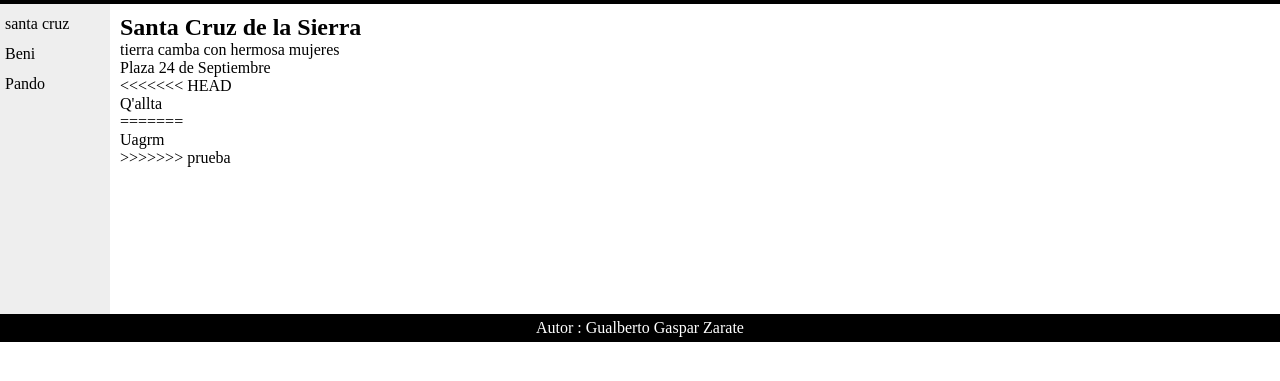
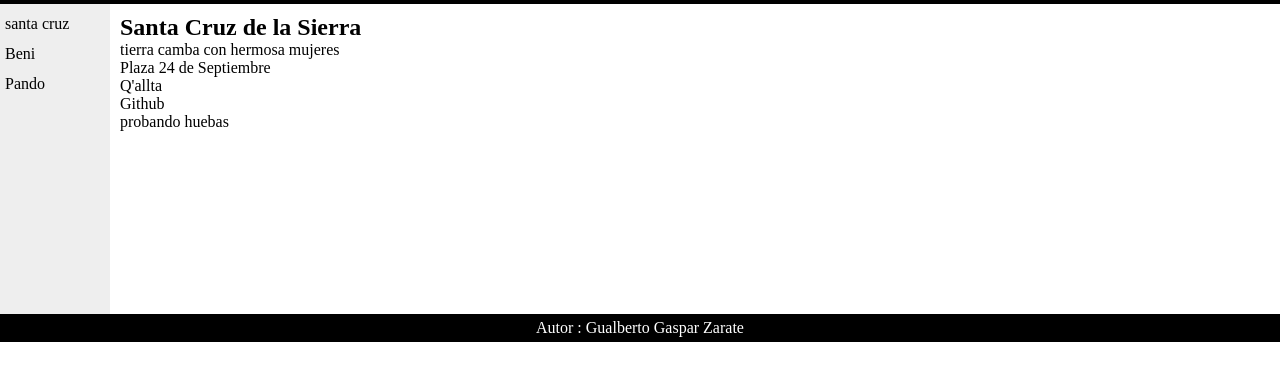
Before and after one commit to QalltaPasantia/practicas-html, a plain HTML site: page index.html in a window 1280 px wide. Shown: the part 43-424 px from the top of the page. Drawn offline with Linux system fonts and the light colour scheme.

Commit message:
hola github

```diff
--- a/index.html
+++ b/index.html
@@ -16,11 +16,9 @@
 <h1>Santa Cruz de la Sierra</h1>
     <p> tierra camba con hermosa mujeres</p>
     <p> Plaza 24 de Septiembre</p>
-<<<<<<< HEAD
     <p> Q'allta</p>
-=======
-    <p> Uagrm</p>
->>>>>>> prueba
+    <p> Github</p>
+    <p> probando huebas</p>
 </section>
 
 
```
